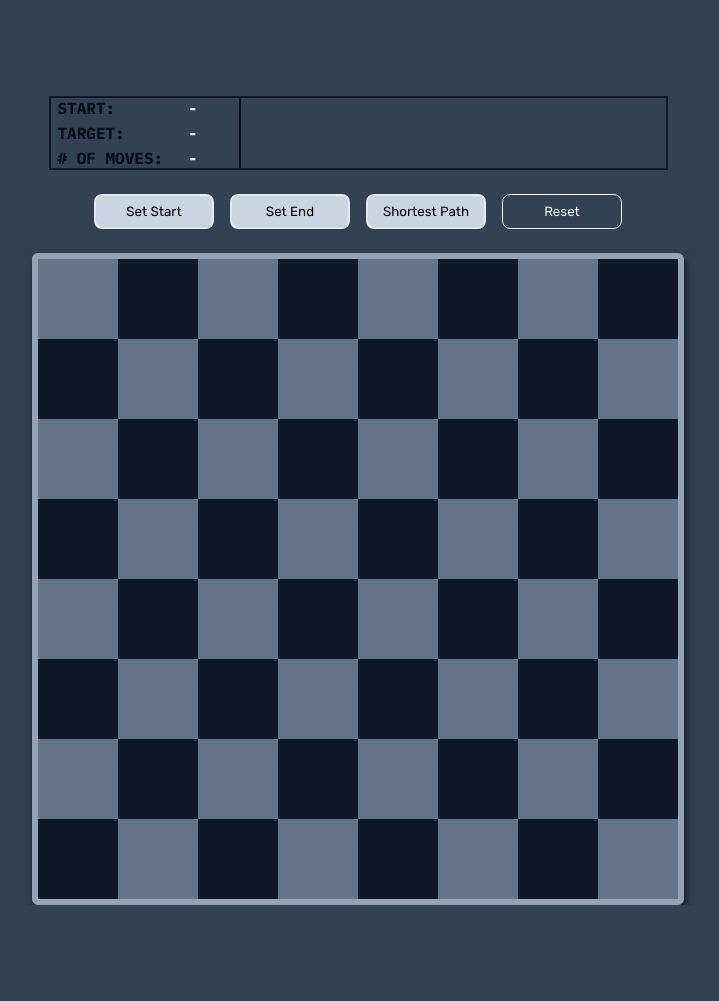
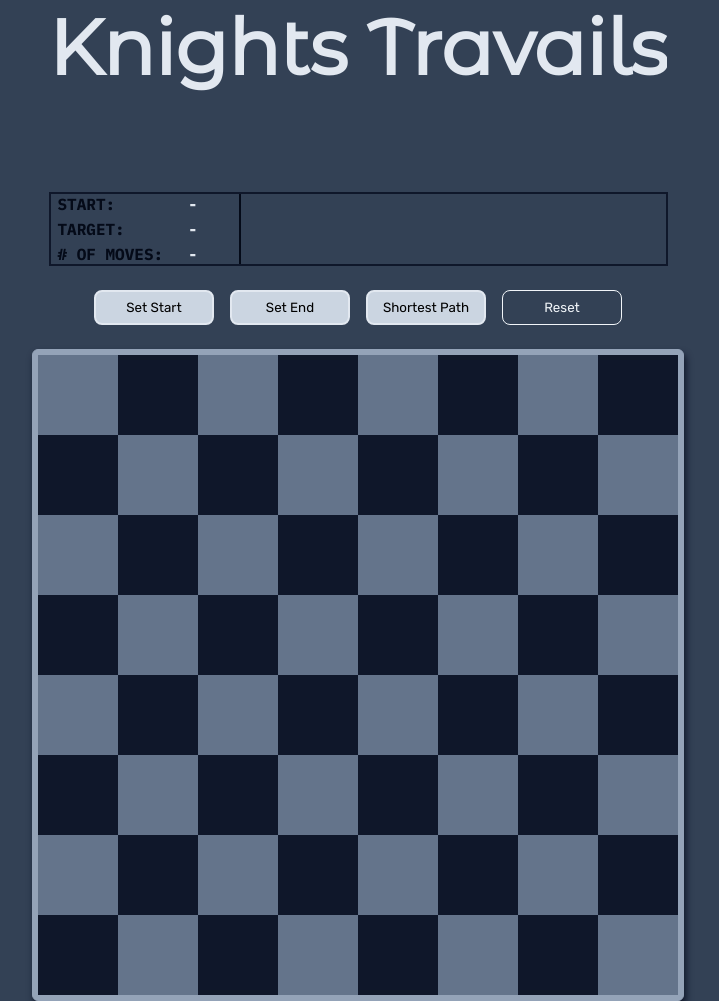
Before and after one commit to nronzel/Knights-Travails, a website built with webpack: page dist/index.html in a window 1280 px wide. Shown: the whole page, without its empty margins (282-1001 px from the left). Before the commit the page ends 905 px from the top, so only its background shows below. Built offline with nearby package versions, Linux system fonts and the light colour scheme.

Commit message:
added title

```diff
--- a/dist/index.html
+++ b/dist/index.html
@@ -11,6 +11,9 @@
   </head>
 
   <body>
+    <div class="title-container">
+      <h1 id="title"><span>Knights Travails</span></h1>
+    </div>
     <div class="main-container">
       <div class="output-container">
         <div class="output-left">
```
